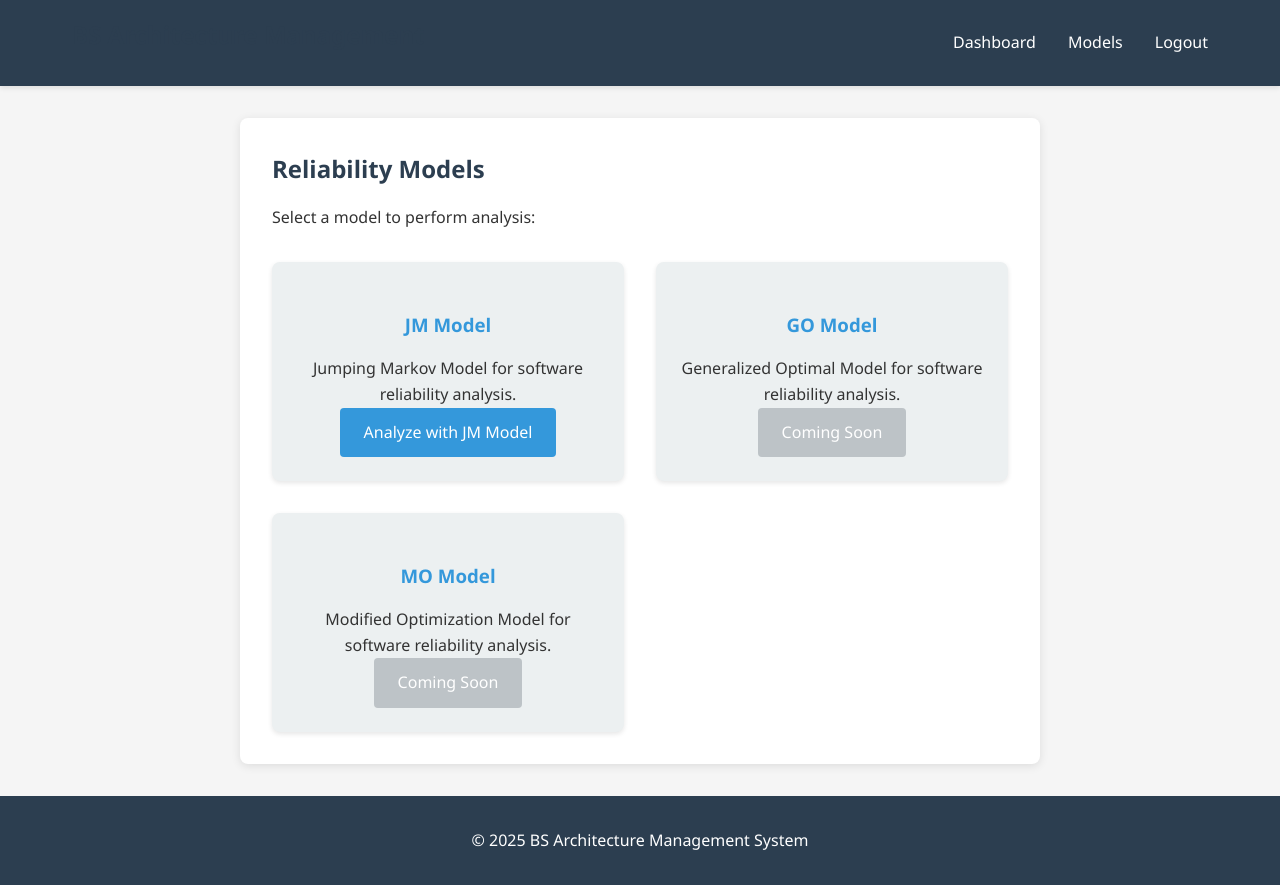
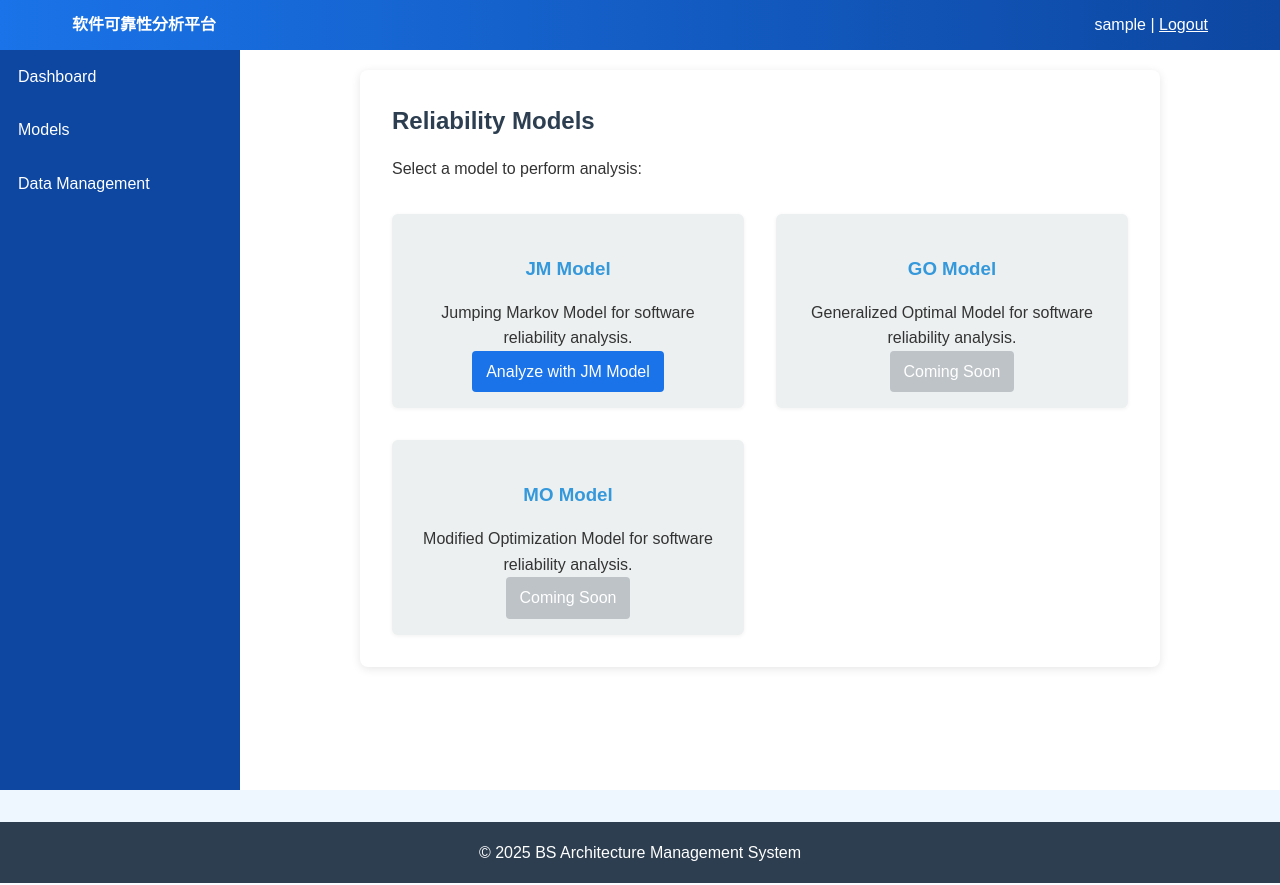
Before and after one commit to choppeer6/Software_Feasibility_Analysis, a Flask app: page /models in a window 1280 px wide. Run offline with Flask 3, Linux system fonts and the light colour scheme; the visitor is signed in with stand-in values (Sample User, id 1).

Commit message:
初始化项目/更新代码

```diff
--- a/app.py
+++ b/app.py
@@ -135,11 +135,28 @@ def api_jm_predict():
         return jsonify({'success': False, 'error': '未登录'}), 401
 
     try:
-        # 解析JSON数据
-        if not request.is_json:
-            return jsonify({'success': False, 'error': '请求必须是JSON格式'}), 400
+        # 尝试解析JSON数据（更稳健的方式，兼容不同Flask/Werkzeug版本或被意外覆盖的request对象）
+        try:
+            data = request.get_json(silent=True)
+        except Exception:
+            data = None
 
-        data = request.get_json()
+        # 如果 get_json 没有返回内容，尝试从原始数据解析
+        if data is None:
+            raw = None
+            try:
+                raw = request.get_data(as_text=True)
+            except Exception:
+                raw = None
+
+            if not raw:
+                return jsonify({'success': False, 'error': '请求必须包含JSON数据'}), 400
+
+            try:
+                import json
+                data = json.loads(raw)
+            except Exception:
+                return jsonify({'success': False, 'error': '无效的JSON数据'}), 400
 
         # 验证输入数据
         if not data:
@@ -239,10 +256,27 @@ def api_jm_train():
         return jsonify({'success': False, 'error': '未登录'}), 401
 
     try:
-        if not request.is_json:
-            return jsonify({'success': False, 'error': '请求必须是JSON格式'}), 400
+        # 尝试解析JSON数据（更稳健的方式）
+        try:
+            data = request.get_json(silent=True)
+        except Exception:
+            data = None
 
-        data = request.get_json()
+        if data is None:
+            raw = None
+            try:
+                raw = request.get_data(as_text=True)
+            except Exception:
+                raw = None
+
+            if not raw:
+                return jsonify({'success': False, 'error': '请求必须包含JSON数据'}), 400
+
+            try:
+                import json
+                data = json.loads(raw)
+            except Exception:
+                return jsonify({'success': False, 'error': '无效的JSON数据'}), 400
         train_data = data.get('train_data')
         ex = data.get('ex', 0.001)
         ey = data.get('ey', 0.001)
--- /dev/null
+++ b/static/jm_model.css
@@ -0,0 +1,36 @@
+/* JM model page shared styles (extracted) */
+body {
+  font-family: Arial, Helvetica, sans-serif;
+  margin: 0;
+  padding: 0;
+  background-color: #f5f5f5;
+  color: #333;
+}
+
+.navbar {
+  background: linear-gradient(to right, #1a73e8, #0d47a1);
+  color: white;
+  padding: 12px 20px;
+}
+.nav-container { max-width: 1200px; margin: 0 auto; display:flex; justify-content:space-between; align-items:center; }
+.navbar-title { font-weight:600; }
+
+.main-container { display:flex; min-height:calc(100vh - 60px); }
+.sidebar { width:240px; background:#0d47a1; color:#fff; }
+.sidebar-menu{ list-style:none; padding:0; margin:0 }
+.sidebar-menu li{ padding:14px 18px }
+.sidebar-menu li:hover{ background:#1a73e8 }
+.sidebar-menu a{ color:inherit; text-decoration:none; display:block }
+
+.content-area{ flex:1; padding:20px; background:#fff }
+
+.tabs{ display:flex; border-bottom:1px solid #e5e5e5; margin-bottom:16px }
+.tab{ padding:10px 16px; cursor:pointer }
+.tab.active{ color:#1a73e8; border-bottom:3px solid #1a73e8 }
+
+.card, .model-item{ background:#ecf0f1; padding:16px; border-radius:6px; box-shadow:0 1px 4px rgba(0,0,0,0.06) }
+.btn{ background:#1a73e8; color:#fff; padding:8px 14px; border-radius:4px; display:inline-block; text-decoration:none }
+
+.footer{ text-align:center; padding:18px; background:#2c3e50; color:#fff }
+
+@media (max-width:768px){ .main-container{ flex-direction:column } .sidebar{ width:100% } }
--- a/templates/base.html
+++ b/templates/base.html
@@ -5,28 +5,57 @@
     <meta name="viewport" content="width=device-width, initial-scale=1.0">
     <title>{% block title %}BS Architecture Management System{% endblock %}</title>
     <link rel="stylesheet" href="{{ url_for('static', filename='style.css') }}">
+    <link rel="stylesheet" href="{{ url_for('static', filename='jm_model.css') }}">
+    <!-- JM unified styles (inlined to avoid caching/static loading issues) -->
+    <style>
+        /* Basic page */
+        body{font-family:Arial,Helvetica,sans-serif;margin:0;padding:0;background:#eef7ff;color:#333}
+        .navbar{background:linear-gradient(to right,#1a73e8,#0d47a1);color:#fff;padding:12px 20px}
+        .nav-container{max-width:1200px;margin:0 auto;display:flex;justify-content:space-between;align-items:center}
+        .navbar-title{font-weight:600}
+
+        /* Layout */
+        .main-container{display:flex;min-height:calc(100vh - 60px)}
+        .sidebar{width:240px;background:#0d47a1;color:#fff}
+        .sidebar-menu{list-style:none;padding:0;margin:0}
+        .sidebar-menu li{padding:14px 18px}
+        .sidebar-menu li:hover{background:#1a73e8}
+        .sidebar-menu a{color:inherit;text-decoration:none;display:block}
+
+        .content-area{flex:1;padding:20px;background:#fff}
+        .tabs{display:flex;border-bottom:1px solid #e5e5e5;margin-bottom:16px}
+        .tab{padding:10px 16px;cursor:pointer}
+        .tab.active{color:#1a73e8;border-bottom:3px solid #1a73e8}
+
+        /* Cards / buttons */
+        .card,.model-item{background:#ecf0f1;padding:16px;border-radius:6px;box-shadow:0 1px 4px rgba(0,0,0,0.06)}
+        .btn,button{background:#1a73e8;color:#fff;padding:8px 14px;border-radius:4px;display:inline-block;text-decoration:none;border:none}
+        .btn:hover,button:hover{background:#0d63c1}
+
+        .result-section{margin-top:20px;padding:15px;background:#f9f9f9;border-radius:4px}
+        .footer{text-align:center;padding:18px;background:#2c3e50;color:#fff}
+
+        @media(max-width:768px){.main-container{flex-direction:column}.sidebar{width:100%}}
+    </style>
 </head>
 <body>
-    <nav class="navbar">
+    <div class="navbar">
         <div class="nav-container">
-            <h2>BS Architecture Management</h2>
-            <ul class="nav-menu">
-                <li class="nav-item">
-                    <a href="{{ url_for('dashboard') }}" class="nav-link">Dashboard</a>
-                </li>
-                <li class="nav-item">
-                    <a href="{{ url_for('models') }}" class="nav-link">Models</a>
-                </li>
-                {% if session.username %}
-                <li class="nav-item">
-                    <a href="{{ url_for('logout') }}" class="nav-link">Logout</a>
-                </li>
-                {% endif %}
+            <div class="navbar-title">软件可靠性分析平台</div>
+            <div class="navbar-user">{% if session.username %}{{ session.username }} | <a href="{{ url_for('logout') }}" style="color:inherit; text-decoration:underline;">Logout</a>{% else %}<a href="{{ url_for('login') }}" style="color:inherit; text-decoration:underline;">Login</a>{% endif %}</div>
+        </div>
+    </div>
+
+    <div class="main-container">
+        <div class="sidebar">
+            <ul class="sidebar-menu">
+                <li class="menu-item"><a href="{{ url_for('dashboard') }}">Dashboard</a></li>
+                <li class="menu-item"><a href="{{ url_for('models') }}">Models</a></li>
+                <li class="menu-item"><a href="#">Data Management</a></li>
             </ul>
         </div>
-    </nav>
 
-    <div class="container">
+        <div class="content-area">
             {% with messages = get_flashed_messages() %}
                 {% if messages %}
                     {% for message in messages %}
@@ -37,6 +66,7 @@
 
             {% block content %}{% endblock %}
         </div>
+    </div>
 
     <footer class="footer">
         <p>&copy; 2025 BS Architecture Management System</p>
```
Also changed, not shown: test/tmp_post_test.py (added, +16 -0 lines), prediction_results.png (deleted). Lines whose indentation alone changed are shown as unchanged.
